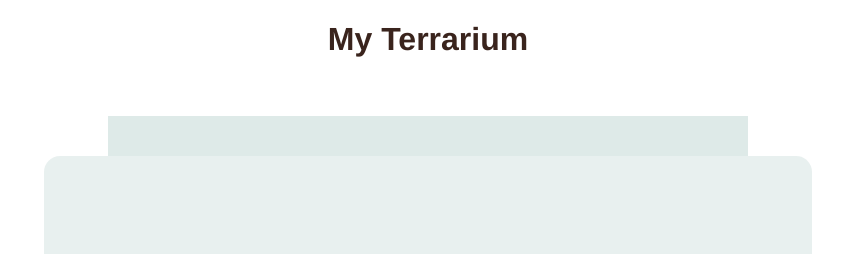
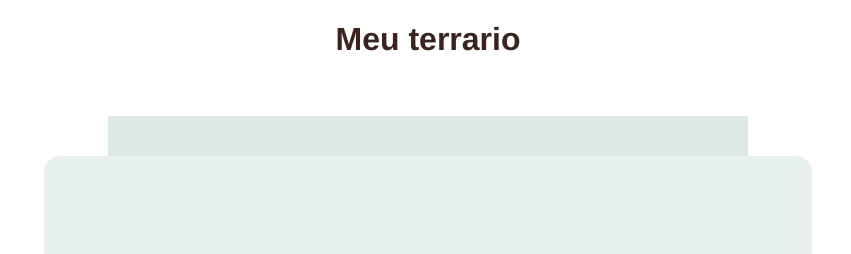
Before and after one commit to nathaliagmsss/static-web-page-terrarium, a plain HTML site: page index.html in a window 1280 px wide. Shown: the top 254 px of the page, 212-1063 px from the left. Drawn offline with Linux system fonts and the light colour scheme.

Commit message:
Update index.html

```diff
--- a/index.html
+++ b/index.html
@@ -13,7 +13,7 @@
 
 	<body>
 		<div id="page">
-			<h1>My Terrarium</h1>
+			<h1>Meu terrario</h1>
 
 			<div id="left-container" class="container">
 				<div class="plant-holder">
```
